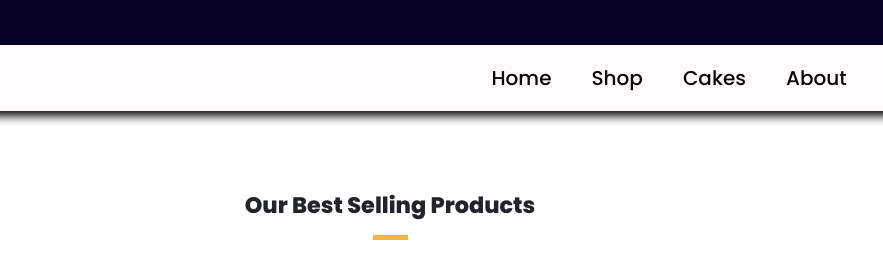
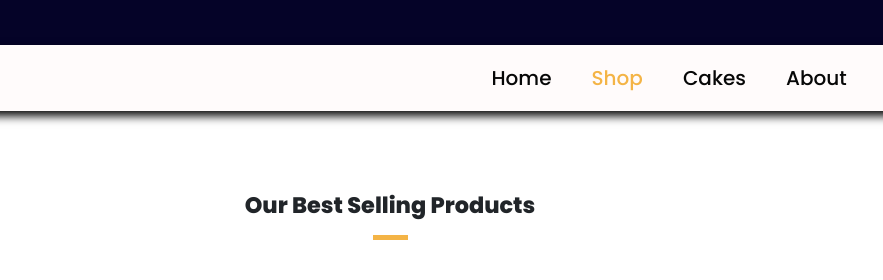
Before and after one commit to manysomething/manysomething, a plain HTML site: page htmls/shop.html in a window 1280 px wide. Shown: the top 280 px of the page, 250-1133 px from the left. Drawn offline with nearby package versions, Linux system fonts and the light colour scheme.

Commit message:
shop.html

```diff
--- a/htmls/shop.html
+++ b/htmls/shop.html
@@ -72,7 +72,7 @@
                             </li>
 
                             <li class="nav-item">
-                                <a class="nav-link" href="../htmls/shop.html">Shop</a>
+                                <a class="nav-link active" href="../htmls/shop.html">Shop</a>
                             </li>
 
                             <li class="nav-item">
```
